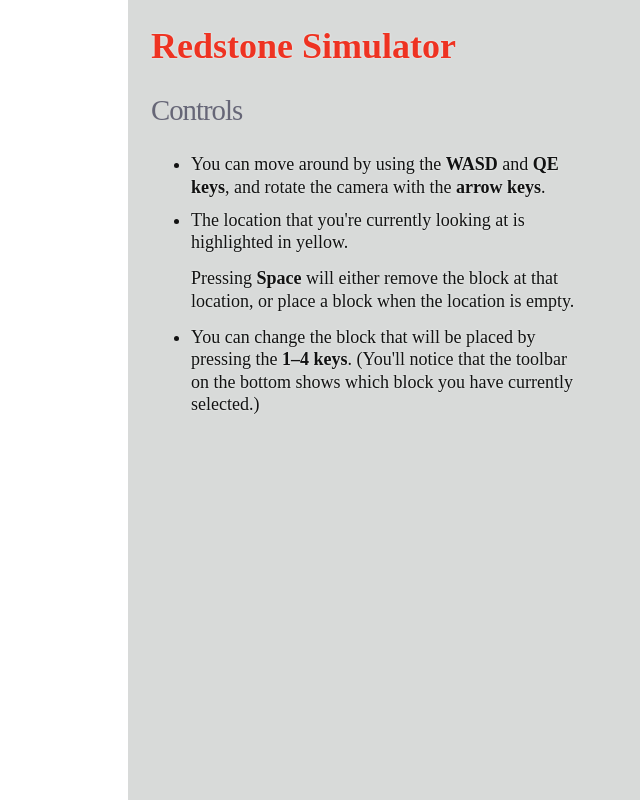
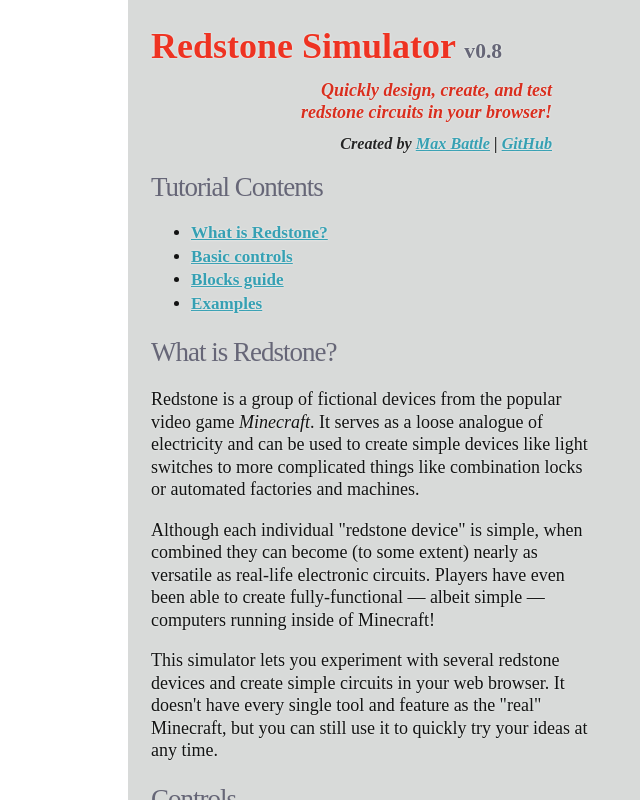
Before and after one commit to maxematical/redstone-simulator, a website built with webpack: page src/index.html in a window 1280 px wide. Shown: the whole page, without its empty margins (640-1280 px from the left). Built offline with nearby package versions, Linux system fonts and the light colour scheme.

Commit message:
Misc. changes

```diff
--- a/src/blocks.ts
+++ b/src/blocks.ts
@@ -222,7 +222,7 @@
         // Determine the shape and orientation of our texture
         if (nConnections === 0) {
             // 0 connections: Plus or dot
-            const isDot = (state & 0x1000) === 1;
+            const isDot = !!(state & 0x1000);
             wireTexture = isDot ? WIRE_TEXTURE_DOT : WIRE_TEXTURE_PLUS;
         } else if (nConnections === 1) {
             // 1 connection: Line
@@ -511,8 +511,8 @@
         }
 
         // If there is a connection, plus/dot bit should be zero, otherwise keep it the same as before
-        const plusDotValue = anyConnection ? 0 : oldState & 0x1000;
-        newState |= plusDotValue << 8;
+        const plusDotValue = anyConnection ? 0 : (oldState & 0x1000);
+        newState |= plusDotValue << 12;
 
         // Check for strong powering or power source
         for (let i = 0; i < 6; i++) {
--- a/src/index.css
+++ b/src/index.css
@@ -27,7 +27,8 @@
     position: absolute;
 }
 
-@import url('https://fonts.googleapis.com/css2?family=Merriweather:wght@300;400;700&family=Piazzolla:wght@100;200;300;400;500&display=swap');
+/* @import url('https://fonts.googleapis.com/css2?family=Merriweather:wght@300;400;700&family=Piazzolla:wght@100;200;300;400;500&display=swap'); */
+@import url('https://fonts.googleapis.com/css2?family=Recursive&display=swap');
 
 #info-bar {
     width: 40.0%;
@@ -65,13 +66,30 @@
 
 #info-bar h1 {
     color: #e32;
+    font-family: 'Recursive Sans Linear';
 }
 
 #info-bar h2 {
-    font-size: 1.6em;
+    font-size: 1.5em;
     font-weight: 500;
+    margin: 0.8em 0 0em 0;
     letter-spacing: -1px;
     text-shadow: none;
+}
+
+.version {
+    color: #667;
+    font-size: 60%;
+    font-family: 'Recursive Mono Linear';
+}
+
+#info-bar a {
+    color: #36a0b3;
+    font-weight: 700;
+}
+
+#info-bar a:hover {
+    color: #3294a6;
 }
 
 li {
@@ -81,3 +99,48 @@
 li p {
     margin: 0 0 0.75em 0;
 }
+
+.tagline {
+    font-weight: 700;
+    font-style: italic;
+    color: #d92e1e;
+
+    display: block;
+    width: 60%;
+
+    margin-left: auto;
+    padding-right: 2em;
+
+    position: relative;
+    top: -0.8em;
+    margin-bottom: -1.1em;
+
+    text-align: right;
+}
+
+.credits {
+    color: hsl(165, 0%, 15%);
+    margin-top: 0.65em;
+    font-size: 90%;
+}
+
+.contents {
+    font-size: 95%;
+}
+
+.contents li { margin-bottom: 0.15em; }
+
+@keyframes highlight {
+    /* from { transform: scale(1.0); }
+    50%  { transform: scale(1.14); }
+    to   { transform: scale(1.0); } */
+    from { background-color: #ebcc34ff; }
+    50%  { background-color: #ebcc34ff; }
+    to   { background-color: #ebcc3400; }
+}
+
+.highlighted-element {
+    /* transform-origin: 2em 50%;
+    animation: highlight 0.95s ease; */
+    animation: highlight 3.60s ease;
+}
--- a/src/index.html
+++ b/src/index.html
@@ -12,15 +12,51 @@
             </div>
             <div id="info-bar">
                 <div>
-                    <h1>Redstone Simulator</h1>
+                    <h1>
+                        Redstone Simulator
+                        <span class="version">v0.8</span>
+                    </h1>
+                    <div class="tagline">
+                        Quickly design, create, and test redstone circuits in your browser!
+                        <p class="credits">Created by
+                            <a href="https://github.com/maxematical" target="_blank">Max Battle</a> |
+                            <a href="https://github.com/maxematical/redstone-simulator" target="_blank">GitHub</a></p>
+                    </div>
+
+                    <h2>Tutorial Contents</h2>
+                    <div class="contents">
+                        <ul>
+                            <li><a href="javascript:void" data-scroll-to="what">What is Redstone?</a></li>
+                            <li><a href="javascript:void" data-scroll-to="controls">Basic controls</a></li>
+                            <li><a href="javascript:void" data-scroll-to="blocks">Blocks guide</a></li>
+                            <li><a href="javascript:void" data-scroll-to="examples">Examples</a></li>
+                        </ul>
+                    </div>
+
+                    <h2 data-scroll-marker="what">What is Redstone?</h2>
                     <p>
-                        <!-- This application implements a subset of the features -->
+                        Redstone is a group of fictional devices from the popular video game <em>Minecraft</em>. It
+                        serves as a loose analogue of electricity and can be used to create simple devices like
+                        light switches to more complicated things like combination locks or automated factories and
+                        machines.
                     </p>
-                    <h2>Controls</h2>
+                    <p>
+                        Although each individual "redstone device" is simple, when combined they can become (to some extent)
+                        nearly as versatile
+                        as real-life electronic circuits. Players have even been able to create fully-functional &mdash;
+                        albeit simple &mdash; computers running inside of Minecraft!
+                    </p>
+                    <p>
+                        This simulator lets you experiment with several redstone devices and create simple circuits in your
+                        web browser.
+                        It doesn't have every single tool and feature as the "real" Minecraft, but you can still use it to
+                        quickly try your ideas at any time.
+                    </p>
+                    <h2 data-scroll-marker="controls">Controls</h2>
                     <ul>
                         <li>
-                            You can move around by using the <strong>WASD</strong> and <strong>QE keys</strong>, and rotate the camera
-                            with the <strong>arrow keys</strong>.
+                            You can move around by using the <strong>WASD</strong> and <strong>QE keys</strong>, and
+                            rotate the camera with the <strong>arrow keys</strong>.
                         </li>
                         <li>
                             <p>
@@ -33,7 +69,7 @@
                         </li>
                         <li>
                             You can change the block that will be placed by pressing the <strong>1&ndash;4 keys</strong>.
-                            (You'll notice that the toolbar on the bottom shows which block you have currently selected.)
+                            The yellow toolbar on the bottom shows which block that is currently selected.
                         </li>
                     </ul>
                 </div>
--- a/src/index.ts
+++ b/src/index.ts
@@ -42,6 +42,27 @@
 window.onload = () => {
     input.init();
 
+    // Setup scroll-to links
+    document.querySelectorAll('a[data-scroll-to]').forEach((a) => {
+        a.addEventListener('click', () => {
+            const scrollToName: string | null = a.getAttribute('data-scroll-to');
+            const scrollToElement: HTMLElement = scrollToName && document.querySelector(`[data-scroll-marker=${scrollToName}]`);
+            if (scrollToElement) {
+                const container = document.querySelector('#info-bar');
+                container.scrollTop = scrollToElement.offsetTop - 10;
+
+                const highlightClass = 'highlighted-element';
+                document.querySelector(`.${highlightClass}`)?.classList?.remove(highlightClass);
+                scrollToElement.classList.add(highlightClass);
+
+                // Restart animation -- https://stackoverflow.com/a/45036752
+                scrollToElement.style.animation = 'none';
+                scrollToElement.offsetHeight;
+                scrollToElement.style.animation = null;
+            }
+        });
+    });
+
     canvas = document.getElementById('canvas') as HTMLCanvasElement;
     canvasWrapper = document.querySelector('#canvas-wrapper') as HTMLElement;
     maximizeCanvas();
@@ -62,7 +83,7 @@
     window.hotbarVertSrc = hotbarVertSrc;
     window.hotbarFragSrc = hotbarFragSrc;
 
-    gl.clearColor(0.0, 0.0, 0.0, 1.0);
+    gl.clearColor(0.058, 0.063, 0.072, 1.0);
     gl.enable(gl.CULL_FACE);
     gl.enable(gl.DEPTH_TEST);
     gl.cullFace(gl.BACK);
@@ -191,6 +212,7 @@
         const keyQ = input.keyDown['KeyQ'];
         const keyE = input.keyDown['KeyE'];
         const keyShift = input.keyPressed['ShiftLeft'];
+        const keyEscape = input.keyPressed['Escape'];
 
         movementInput[0] = 0;
         movementInput[1] = 0;
@@ -235,7 +257,7 @@
             camYaw -= 1.57079633;
             rotated = true;
         }
-        if (rotated) {
+        if (rotated || keyEscape) {
             selectFaceMode = false;
         }
 
@@ -255,6 +277,16 @@
 
         const hasMovementInput = !vec3.equals(movementInput, directions.none);
         let moved: boolean = false;
+
+        if(keyShift/*&&input.keyDown['Shift'] */) {
+            if (Grid.getBlockN(grid, highlightBlock) == blocks.dust) {
+                let state = Grid.getStateN(grid, highlightBlock);
+                if (!(state & 0x0FF0)) {
+                    state = (0x1000) | (state & 0x0FFF);
+                    Grid.trySetState(grid, highlightBlock, blocks.dust, state);
+                }
+            }
+        }
 
         // Handle input behavior -- this varies depending on the current mode
         if (!selectFaceMode) {
--- a/src/input.ts
+++ b/src/input.ts
@@ -1,5 +1,24 @@
-import trackKeys from './keys';
+// https://developer.mozilla.org/en-US/docs/Web/API/KeyboardEvent/code
 
+// A list of all the keys we should track. If a key isn't in this list, it won't be tracked
+const trackKeys: string[] = [];
+
+// Letter keys
+for (let keycode = 0x41; keycode <= 0x5A; keycode++)
+trackKeys.push('Key' + String.fromCharCode(keycode));
+
+// Arrow keys
+['Up', 'Down', 'Left', 'Right'].forEach(k => trackKeys.push('Arrow' + k));
+
+// Number keys
+for (let i = 0; i <= 9; i++) trackKeys.push('Digit' + i);
+
+// Misc. keys
+trackKeys.push('Space');
+trackKeys.push('ShiftLeft');
+trackKeys.push('Escape');
+
+// Current state of held keys
 const keyPressed = [];
 const keyDown = [];
 const keyWasPressed = [];
--- a/src/keys.ts
+++ /dev/null
@@ -1,22 +0,0 @@
-// https://developer.mozilla.org/en-US/docs/Web/API/KeyboardEvent/code
-
-// A list of all the keys we should track. If a key isn't in this list, it won't be tracked
-const trackKeys = [];
-
-// Letter keys
-for (let keycode = 0x41; keycode <= 0x5A; keycode++)
-    trackKeys.push('Key' + String.fromCharCode(keycode));
-
-// Space keys
-trackKeys.push('Space');
-
-// Arrow keys
-['Up', 'Down', 'Left', 'Right'].forEach(k => trackKeys.push('Arrow' + k));
-
-// Number keys
-for (let i = 0; i <= 9; i++) trackKeys.push('Digit' + i);
-
-// Shift key
-trackKeys.push('ShiftLeft');
-
-export default trackKeys;
```
Also changed, not shown: src/dust_vert.glsl (line endings or trailing spaces).
